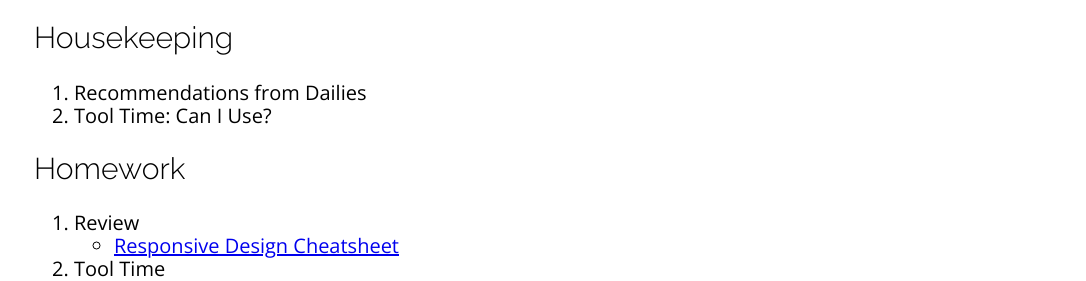
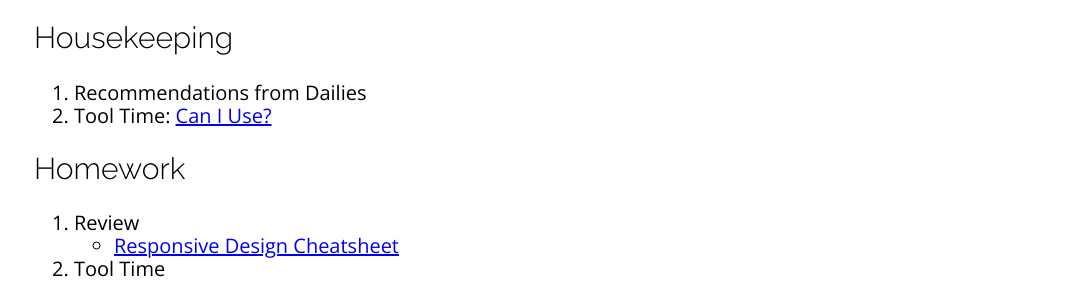
Before and after one commit to sait-wbdv/winter-2021, a Jekyll site: the page built from _posts/2021-01-21-typography.md, in a window 1280 px wide and 900 px high, scrolled down 389 px. Shown: the part 158-439 px from the top of the window, without its empty margins (94-1180 px from the left). Built offline with Jekyll 4.4.1, drawn with Linux system fonts in a browser that asks for light colours; nearby versions of some CDN libraries; part of the change alters nothing that is shown.

Commit message:
added link to houseekeeeping

```diff
--- a/_posts/2021-01-21-typography.md
+++ b/_posts/2021-01-21-typography.md
@@ -6,7 +6,7 @@ categories: cpnt260
 
 ## Housekeeping
 1. Recommendations from Dailies
-2. Tool Time: Can I Use?
+2. Tool Time: [Can I Use?](https://caniuse.com/)
 
 
 ## Homework
```
